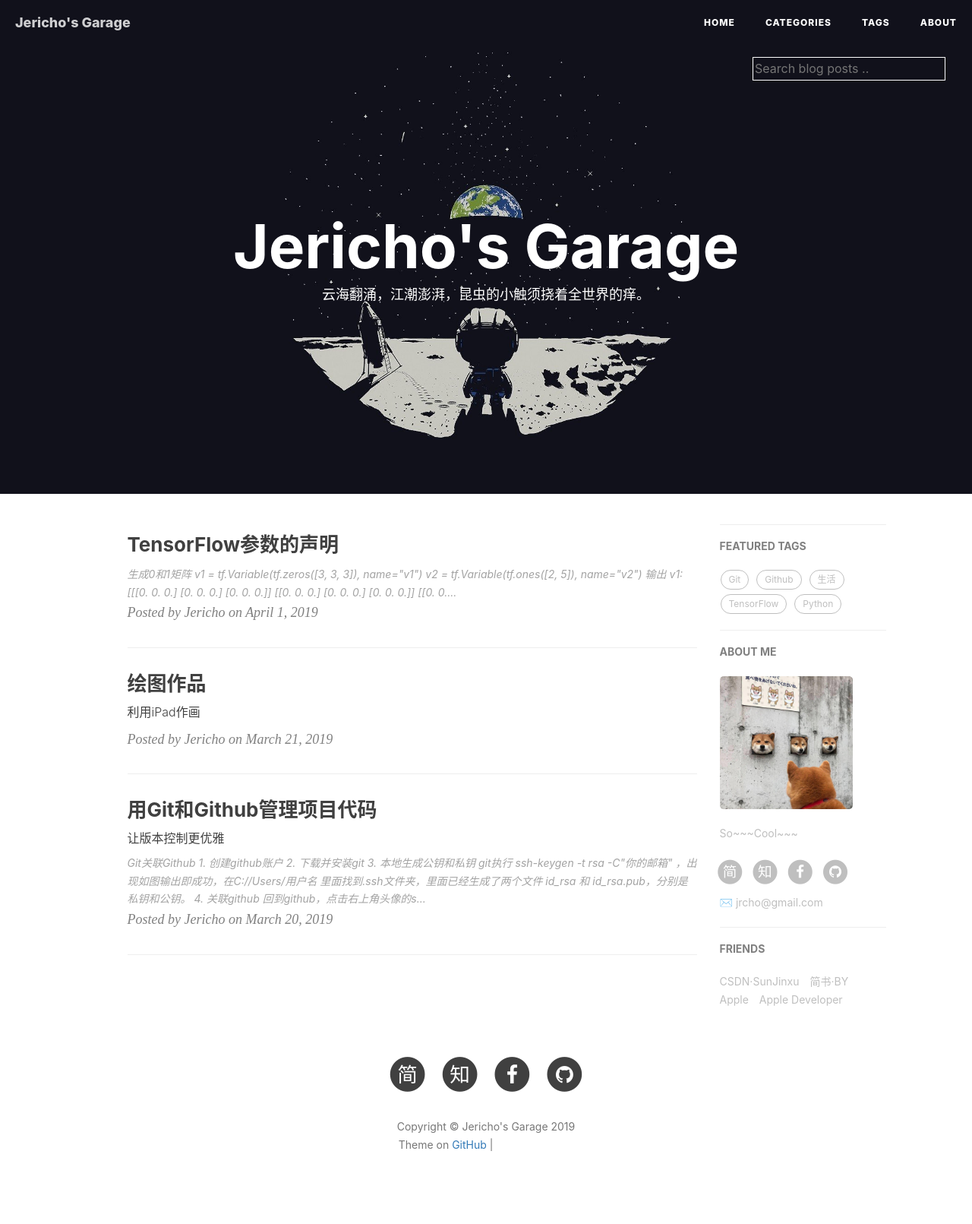
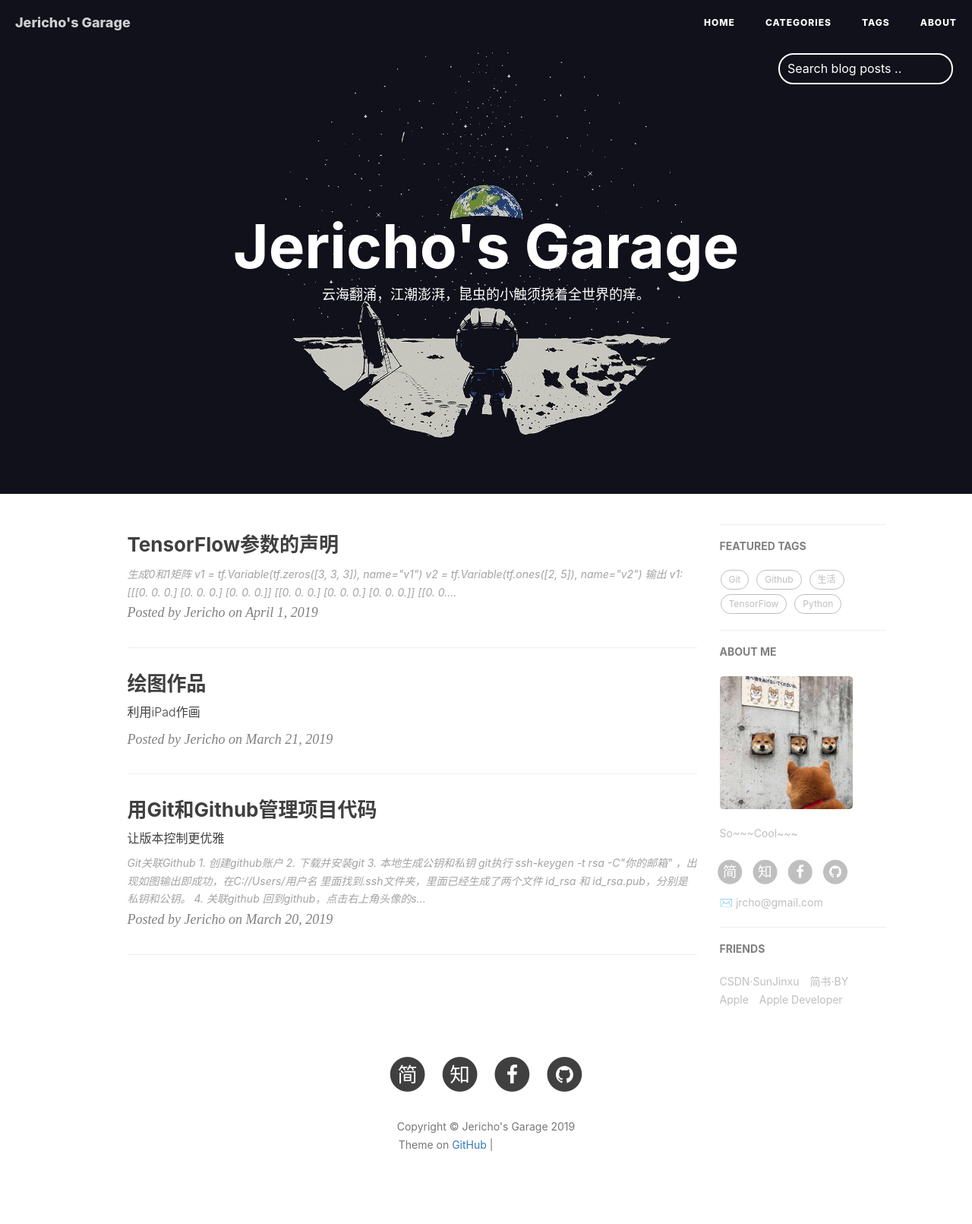
Before and after one commit to JerichoX/jerichox.github.io, a Jekyll site: the page built from index.html, in a window 1280 px wide. Shown: the whole page at 76% size. Built offline with Jekyll 4.4.1, drawn with Linux system fonts in a browser that asks for light colours; nearby versions of some CDN libraries; the list of posts is cut into pages by our own code; comment, search, counter and statistics services are not loaded; grey boxes are pictures that could not be loaded.

Commit message:
update css

```diff
--- a/css/hux-blog.css
+++ b/css/hux-blog.css
@@ -314,16 +314,33 @@ pre code {
   letter-spacing: 0.5px;
 }
 #search-inne {
-  padding: 15px 20px;
+  padding: 10px 10px;
   float: right;
+  width: 20%;
 }
 #search-inne input{
   background: rgb(0,0,0,0);
-  border: 1px solid white;
+  border: 2px solid white;
+  border-radius: 20px;
+  padding: 5px 10px;
+  width: 100%;
 }
-/*#search-inne input::-webkit-input-placeholder{
+#search-inne input::-webkit-input-placeholder, textarea::-webkit-input-placeholder {
+  /* WebKit browsers */
   color: white;
-}*/
+}
+#search-inne input:-moz-placeholder, textarea:-moz-placeholder {
+  /* Mozilla Firefox 4 to 18 */
+  color: white;
+}
+#search-inne input::-moz-placeholder, textarea::-moz-placeholder {
+  /* Mozilla Firefox 19+ */
+  color: white;
+}
+#search-inne input:-ms-input-placeholder, textarea:-ms-input-placeholder {
+  /* Internet Explorer 10+ */
+  color: white;
+}
 @media only screen and (max-width: 767px) {
   /**
 	 * Layout
```
